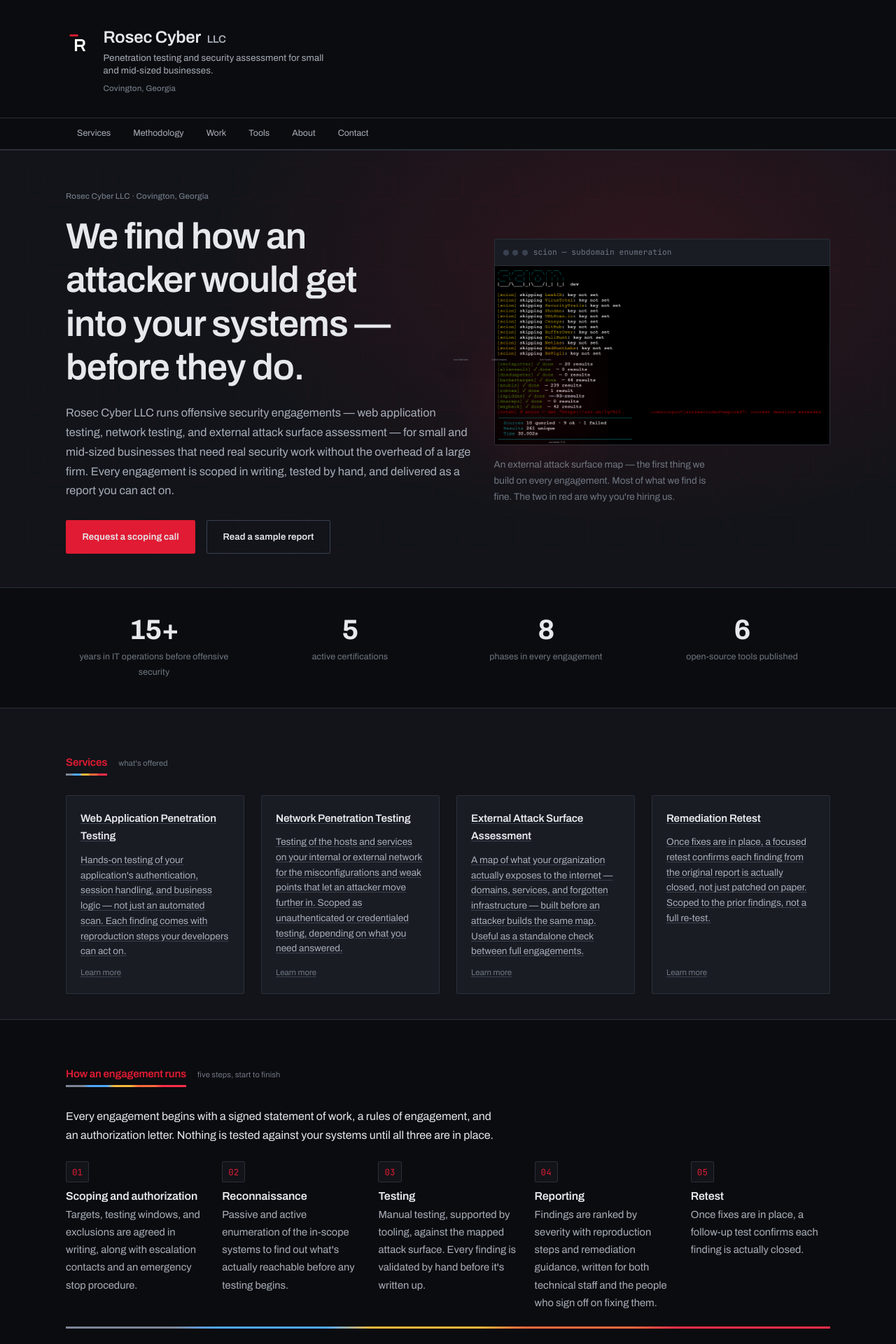
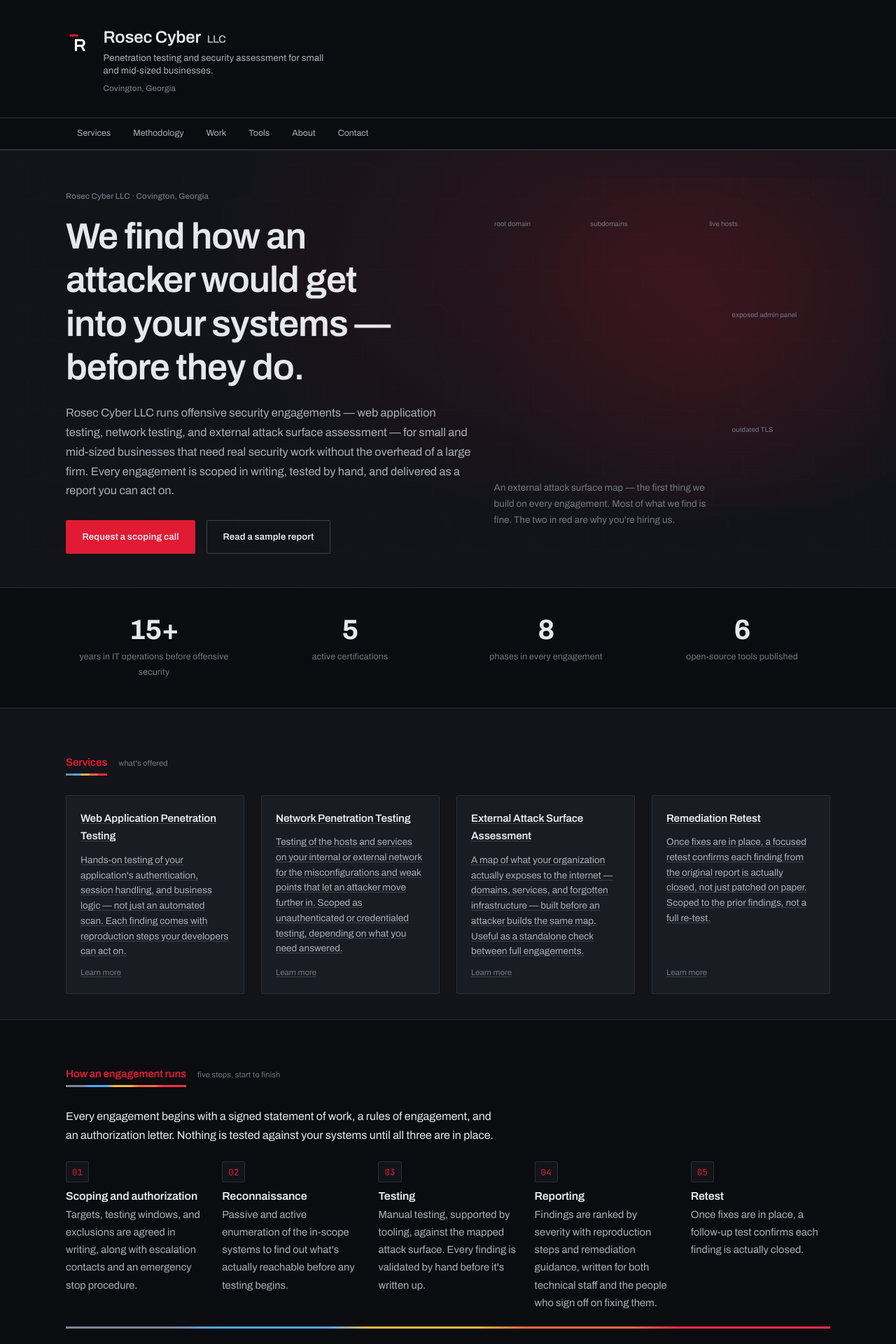
Before and after one commit to RowanDark/RowanDark.github.io, a Jekyll site: the page built from index.html, in a window 1280 px wide. Shown: the top 1920 px of the page at 70% size. Built offline with Jekyll 4.4.1, drawn with Linux system fonts in a browser that asks for light colours.

Commit message:
Remove scion screenshot from homepage hero, let attack-surface map fill column
Deletes the terminal-frame screenshot layer and the .hero-artifact
overlap styling so the attack-surface-map SVG becomes the single
full-width artifact in the hero graphic column.

Co-Authored-By: Claude Sonnet 5 <noreply@anthropic.com>
Claude-Session: https://claude.ai/code/session_01Sr3jXRU8T4FAMKFeb6qw6Y

```diff
--- a/assets/css/rosec.css
+++ b/assets/css/rosec.css
@@ -1175,30 +1175,6 @@ a:hover { color: var(--red-soft); text-decoration-color: currentColor; }
   margin-top: 1rem;
 }
 
-/* Hero: SVG graphic overlaps the terminal capture's lower-left corner
-   to create depth from layering, not a single flat image. Layering is
-   scoped to >=1000px, matching .hero-inner's own two-column breakpoint. */
-.hero-artifact {
-  position: relative;
-}
-
-@media (min-width: 1000px) {
-  .hero-artifact .hero-graphic-wrap {
-    position: absolute;
-    left: -12%;
-    bottom: -6%;
-    width: 40%;
-    z-index: 2;
-    height: auto;
-    display: block;
-  }
-
-  .hero-artifact .hero-graphic-wrap .hero-graphic-svg {
-    width: 100%;
-    filter: drop-shadow(0 4px 16px rgba(0, 0, 0, 0.55));
-  }
-}
-
 @media (max-width: 999px) {
   .hero-graphic-wrap {
     height: 160px;
--- a/index.html
+++ b/index.html
@@ -45,19 +45,8 @@ layout: default
           </div>
         </div>
         <div class="hero-graphic-col">
-          <div class="hero-artifact">
-            <div class="terminal-frame">
-              <div class="terminal-frame-chrome">
-                <span class="terminal-frame-dots"><span></span><span></span><span></span></span>
-                <span class="terminal-frame-label">scion — subdomain enumeration</span>
-              </div>
-              <div class="terminal-frame-body">
-                <img src="{{ '/assets/images/scion_ss_final.png' | relative_url }}" alt="Terminal output of scion running passive subdomain enumeration across ten OSINT sources, returning 261 unique results in 30 seconds with one source timed out" width="1070" height="570" loading="lazy" />
-              </div>
-            </div>
-            <div class="hero-graphic-wrap">
-              {% include hero-graphic.html %}
-            </div>
+          <div class="hero-graphic-wrap">
+            {% include hero-graphic.html %}
           </div>
           <p class="hero-graphic-caption">
             An external attack surface map — the first thing we build on
```
